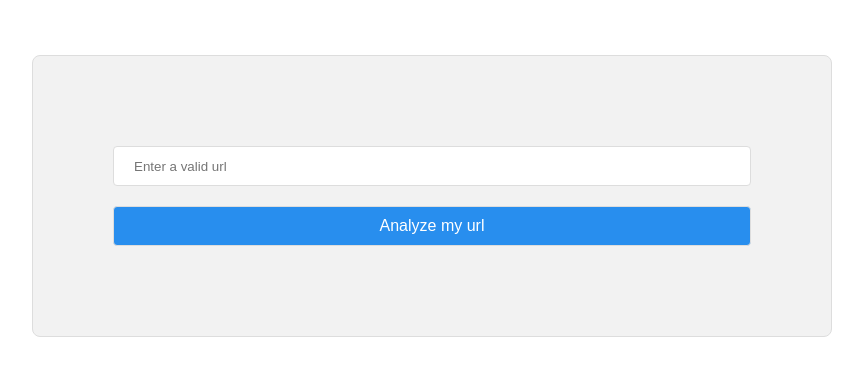
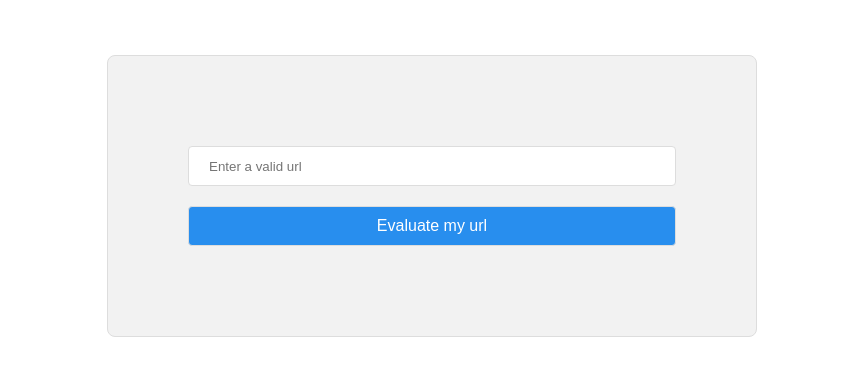
Before and after one commit to Dhanfia/news-evaluation, a website built with webpack: page src/client/views/index.html in a window 1280 px wide. Shown: the part 97-472 px from the top of the page, without its empty margins (208-1071 px from the left). Built offline with nearby package versions, Linux system fonts and the light colour scheme.

Commit message:
Design fixes

```diff
--- a/src/client/js/formHandler.js
+++ b/src/client/js/formHandler.js
@@ -6,7 +6,7 @@ const handleSubmit = (event)  => {
         const data = { url };
         const results = document.getElementById('results');
         results.classList.add('show');
-        document.getElementById('header').innerHTML = '<p>Processing url...</p>';
+        document.getElementById('header').innerHTML = 'Evaluating url...';
         fetch('/processLanguage', {
             method: 'POST',
             credentials: 'same-origin',
--- a/src/client/styles/base.scss
+++ b/src/client/styles/base.scss
@@ -12,7 +12,7 @@ main {
 }
 
 section {
-    max-width: 800px;
+    max-width: 650px;
     margin: 0px auto;
 }
 
--- a/src/client/views/index.html
+++ b/src/client/views/index.html
@@ -11,7 +11,7 @@
             <section>
                 <form onsubmit="return Client.handleSubmit(event)">
                     <input id="url" type="text" name="input" value="" placeholder="Enter a valid url">
-                    <input type="submit" name="" value="Analyze my url" onclick="return Client.handleSubmit(event)" onsubmit="return handleSubmit(event)">
+                    <input type="submit" name="" value="Evaluate my url" onclick="return Client.handleSubmit(event)" onsubmit="return handleSubmit(event)">
                 </form>
             <section>
 
```
